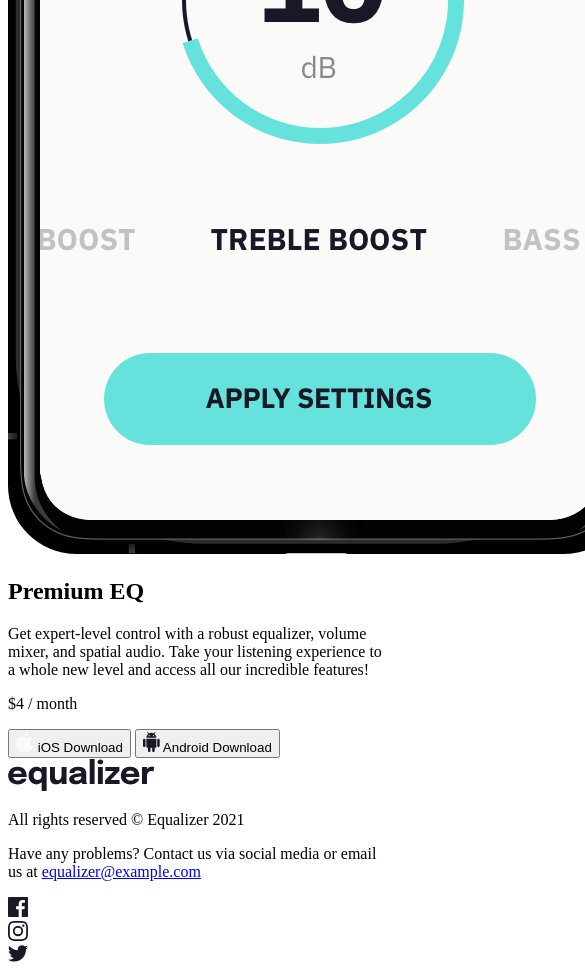
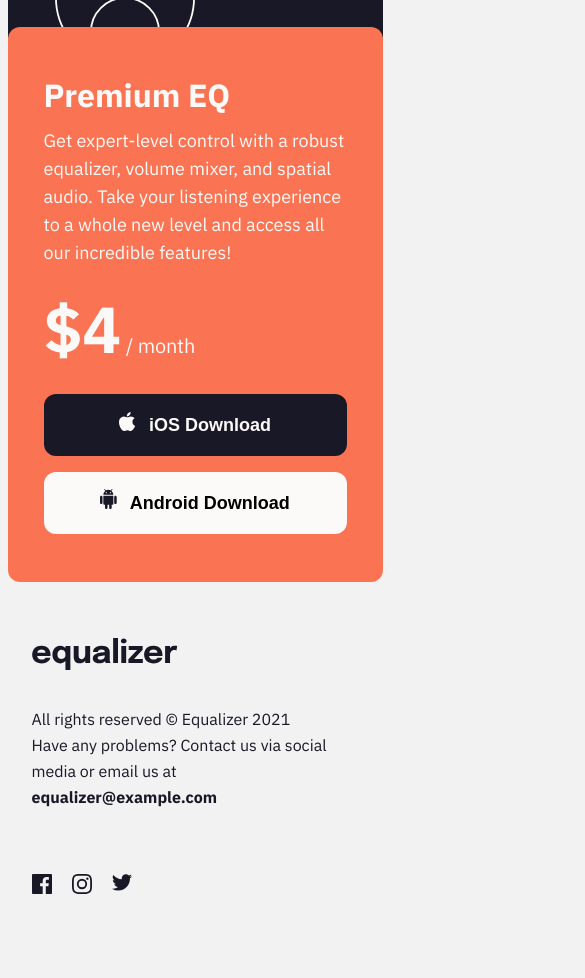
Before and after one commit to Lisviks/equalizer-landing-page-frontendmentor, a plain HTML site: page index.html in a window 390 px wide. Shown: the part 980-1958 px from the top of the page, 585 px wide, since content can reach past the window. Drawn offline with Linux system fonts and the light colour scheme.

Commit message:
mobile css

```diff
--- /dev/null
+++ b/css/styles.css
@@ -0,0 +1,179 @@
+@import url('https://fonts.googleapis.com/css2?family=IBM+Plex+Sans:wght@400;700&display=swap');
+
+* {
+  margin: 0;
+  padding: 0;
+  box-sizing: border-box;
+}
+
+body {
+  font-family: 'IBM Plex Sans', sans-serif;
+  background-color: #f2f2f2;
+}
+
+.container {
+  margin: 0 auto;
+  max-width: 450px;
+  width: 375px;
+}
+
+img {
+  width: 100%;
+}
+
+header .container {
+  padding: 40px 24px 0;
+  position: relative;
+  overflow: hidden;
+}
+
+header .bg-image {
+  position: absolute;
+  width: 600px;
+  top: -270px;
+  right: -250px;
+  z-index: -5;
+}
+
+header .logo {
+  width: 146px;
+}
+
+header h1 {
+  font-weight: 700;
+  font-size: 40px;
+  line-height: 48px;
+  letter-spacing: 0.5px;
+  color: #191826;
+  margin-top: 64px;
+}
+
+header p {
+  font-weight: 400;
+  font-size: 16px;
+  line-height: 26px;
+  color: 191826;
+  margin-top: 20px;
+}
+
+main .container {
+  height: 600px;
+  background-image: url('../assets/bg-pattern-2.svg');
+  background-repeat: no-repeat;
+  background-size: 280px;
+  background-position: top;
+  border-radius: 12px;
+  background-color: #191826;
+  color: #fcfaf9;
+  margin-top: 166px;
+  position: relative;
+}
+
+main .illustration {
+  width: 209px;
+  position: relative;
+}
+
+main .illustration img {
+  position: absolute;
+  left: 80px;
+  top: -100px;
+}
+
+main .card {
+  width: 100%;
+  padding: 48px 36px;
+  background-color: #fa7453;
+  border-radius: 12px;
+  position: absolute;
+  bottom: -335px;
+}
+
+main .card h2 {
+  font-weight: 700;
+  font-size: 32px;
+  line-height: 40px;
+}
+
+main .card .desc {
+  font-weight: 400;
+  font-size: 18px;
+  line-height: 28px;
+  margin-top: 12px;
+}
+
+main .card .price {
+  font-weight: 400;
+  font-size: 20px;
+  line-height: 32px;
+  letter-spacing: -0.2px;
+  margin-top: 36px;
+  margin-bottom: 32px;
+}
+
+main .card .price span {
+  font-weight: 700;
+  font-size: 65px;
+  line-height: 52px;
+}
+
+main .card .btn {
+  width: 100%;
+  padding: 15px 0;
+  font-weight: 700;
+  font-size: 18px;
+  line-height: 32px;
+  border: none;
+  border-radius: 12px;
+}
+
+main .card .btn img {
+  width: 17px;
+  margin-right: 8px;
+}
+
+main .card .btn.apple {
+  background-color: #191826;
+  color: #fcfaf9;
+}
+
+main .card .btn.android {
+  background-color: #fcfaf9;
+  margin-top: 16px;
+}
+
+footer {
+  margin-top: 390px;
+}
+
+footer .container {
+  padding: 0 24px 80px;
+}
+
+footer .logo {
+  width: 146px;
+  margin-bottom: 32px;
+}
+
+footer .info {
+  font-weight: 400;
+  font-size: 16px;
+  line-height: 26px;
+  color: #191826;
+}
+
+footer .info a {
+  font-weight: 700;
+  color: #191826;
+  text-decoration: none;
+}
+
+footer .socials {
+  margin-top: 64px;
+  display: flex;
+}
+
+footer .socials div {
+  width: 20px;
+  margin-right: 20px;
+}
--- a/index.html
+++ b/index.html
@@ -6,33 +6,48 @@
 
     <link rel="icon" type="image/png" sizes="32x32" href="./assets/favicon-32x32.png" />
 
+    <link rel="stylesheet" href="./css/styles.css" />
+
     <title>Frontend Mentor | Equalizer landing page</title>
   </head>
   <body>
     <header>
+      <div class="container">
+        <picture>
+          <source media="(min-width: 1440px)" srcset="./assets/bg-main-desktop.png" />
+          <source media="(min-width: 768px)" srcset="./assets/bg-main-tablet.png" />
+          <source media="(min-width: 375px)" srcset="./assets/bg-main-mobile.png" />
+          <img src="./assets/bg-main-desktop.png" alt="background image" class="bg-image" />
+        </picture>
         <div class="logo"><img src="./assets/logo.svg" alt="logo" /></div>
         <h1>We make your music sound extraordinary.</h1>
         <p>
-        A system audio equalizer specifically designed for Android and iOS. Freely tune the way your music sounds with a
-        professional grade parametric EQ & volume mixer. Control bass, mids, treble, gain control, reverb, and more!
+          A system audio equalizer specifically designed for Android and iOS. Freely tune the way your music sounds with
+          a professional grade parametric EQ & volume mixer. Control bass, mids, treble, gain control, reverb, and more!
         </p>
+      </div>
     </header>
 
     <main>
+      <div class="container">
         <div class="illustration"><img src="./assets/illustration-app.png" alt="illustration" /></div>
         <div class="card">
           <h2>Premium EQ</h2>
-        <p>
+          <p class="desc">
             Get expert-level control with a robust equalizer, volume mixer, and spatial audio. Take your listening
             experience to a whole new level and access all our incredible features!
           </p>
           <p class="price"><span>$4</span> / month</p>
           <button class="btn apple"><img src="./assets/icon-apple.svg" alt="apple icon" /> iOS Download</button>
-        <button class="btn android"><img src="./assets/icon-android.svg" alt="android icon" /> Android Download</button>
+          <button class="btn android">
+            <img src="./assets/icon-android.svg" alt="android icon" /> Android Download
+          </button>
+        </div>
       </div>
     </main>
 
     <footer>
+      <div class="container">
         <div class="logo"><img src="./assets/logo.svg" alt="logo" /></div>
         <div class="info">
           <p>All rights reserved © Equalizer 2021</p>
@@ -42,6 +57,7 @@
           <div class="facebook"><img src="./assets/icon-facebook.svg" alt="facebook icon" /></div>
           <div class="instagram"><img src="./assets/icon-instagram.svg" alt="instagram icon" /></div>
           <div class="twitter"><img src="./assets/icon-twitter.svg" alt="twitter icon" /></div>
+        </div>
       </div>
     </footer>
 
```
Lines whose indentation alone changed are shown as unchanged.
